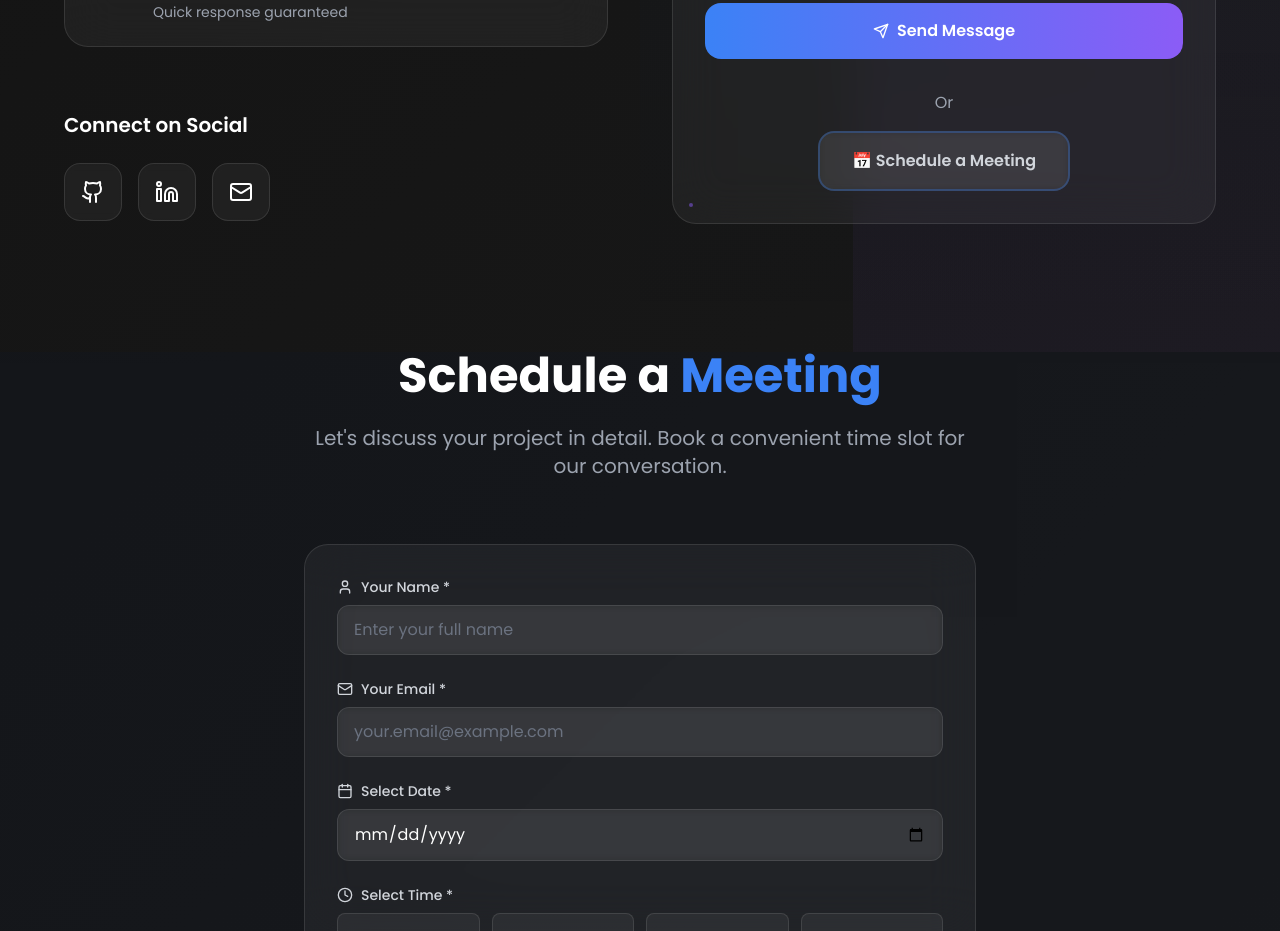
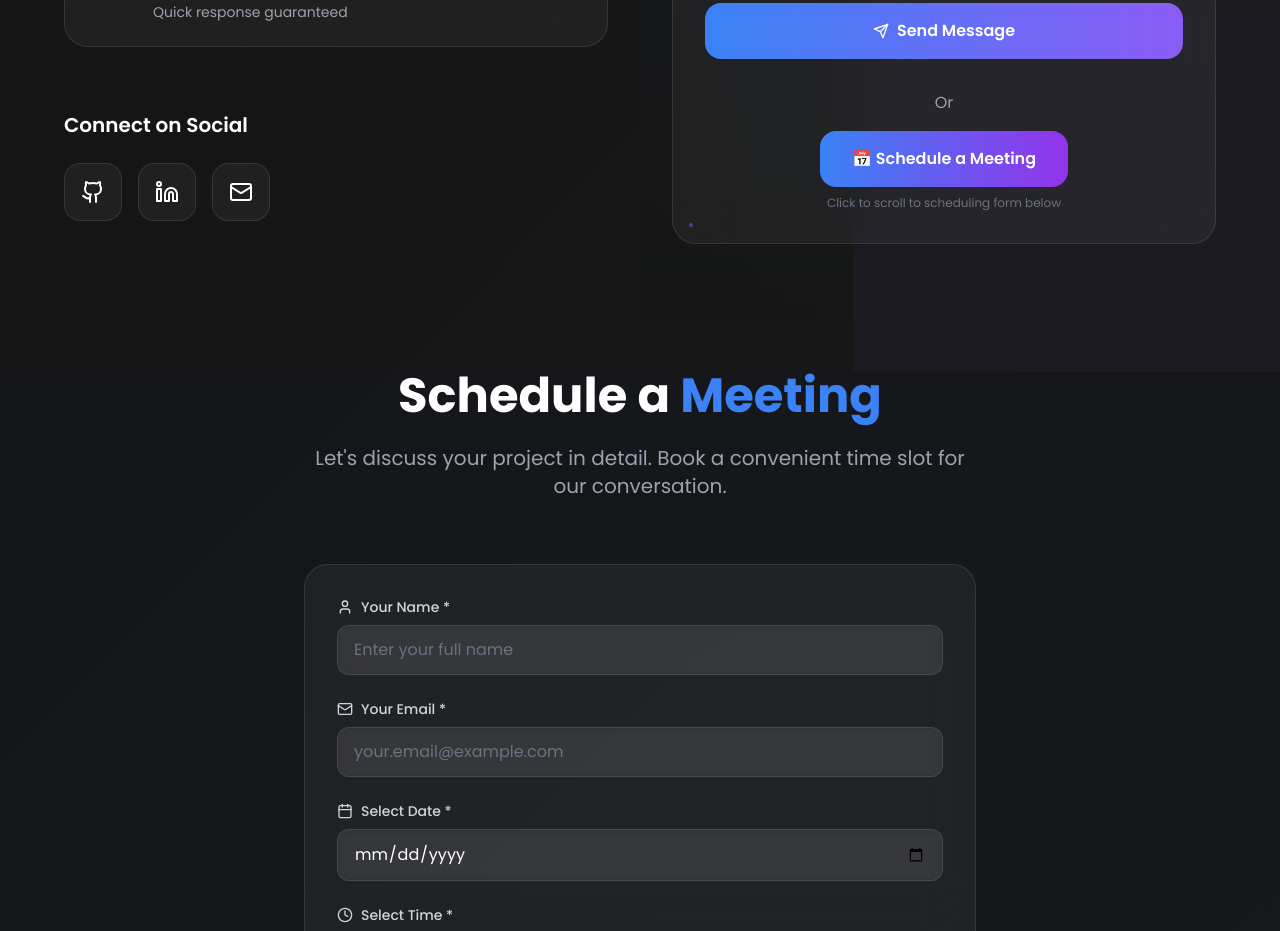
Before and after one commit to subh-a-dip/portfolios, a Next.js app: page / in a window 1280 px wide. Shown: the part 5480-6411 px from the top of the page. Built offline with nearby package versions, Linux system fonts and the light colour scheme.

Commit message:
Enhance Schedule button with debugging and fallback

```diff
--- a/components/Contact.tsx
+++ b/components/Contact.tsx
@@ -270,17 +270,23 @@ export default function Contact() {
                 <p className="text-gray-400 mb-4">Or</p>
                 <motion.button
                   onClick={() => {
+                    console.log('Schedule button clicked')
                     const scheduleSection = document.getElementById('schedule')
+                    console.log('Schedule section found:', scheduleSection)
                     if (scheduleSection) {
                       scheduleSection.scrollIntoView({ behavior: 'smooth' })
+                    } else {
+                      // Fallback: scroll to bottom of page
+                      window.scrollTo({ top: document.body.scrollHeight, behavior: 'smooth' })
                     }
                   }}
-                  className="btn-secondary inline-flex items-center gap-2"
+                  className="btn-primary inline-flex items-center gap-2 bg-gradient-to-r from-blue-500 to-purple-600 hover:from-blue-600 hover:to-purple-700"
                   whileHover={{ scale: 1.05 }}
                   whileTap={{ scale: 0.95 }}
                 >
                   📅 Schedule a Meeting
                 </motion.button>
+                <p className="text-xs text-gray-500 mt-2">Click to scroll to scheduling form below</p>
               </div>
             </div>
 
```
